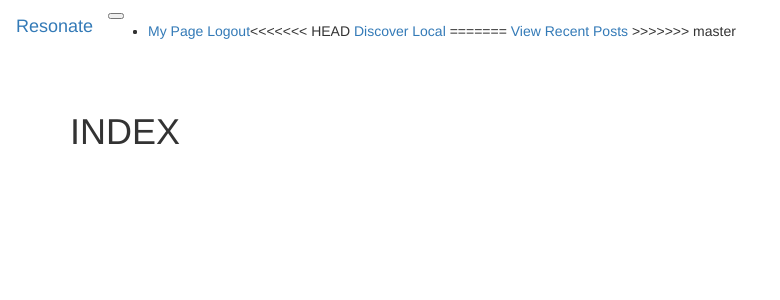
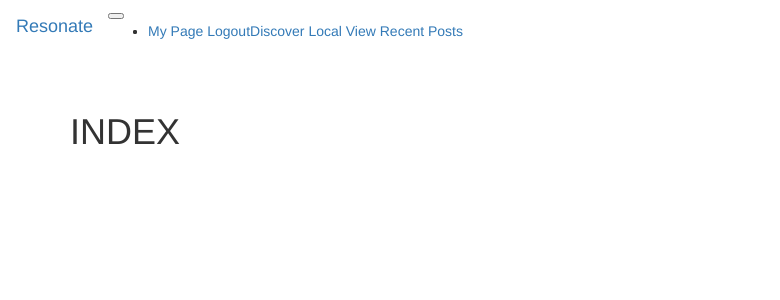
Before and after one commit to KRB001/Resonate, a Flask app: page /artist/Pop in a window 1280 px wide. Shown: the top 300 px of the page, without its empty margins (0-780 px from the left). Run offline with Flask 2, Linux system fonts and the light colour scheme; the visitor is signed in with stand-in values (Sample User, id 1); data comes from the database, SQL or seed files in the repository; data that the repository does not hold is empty; parts of the project's set-up code (start-up, migrations or seed data) failed here and were passed over; some libraries are stand-ins or nearby versions.

Commit message:
Cleanup after merge conflict

```diff
--- a/app/forms.py
+++ b/app/forms.py
@@ -56,11 +56,9 @@ class ArtistRegistrationForm(FlaskForm):
             raise ValidationError("Please only choose 3 similar artists.")
 
 
-<<<<<<< HEAD
 class LocalForm(FlaskForm):
     location = StringField('Location', validators=[DataRequired()])
     submit = SubmitField('Submit')
-=======
 class PostForm(FlaskForm):
     post = TextAreaField('Say something', validators=[DataRequired()])
     submit = SubmitField('Submit')
@@ -69,4 +67,3 @@ class PostForm(FlaskForm):
 class CommentForm(FlaskForm):
     post = TextAreaField('Reply', validators=[DataRequired()])
     submit = SubmitField('Submit')
->>>>>>> master
--- a/app/templates/base.html
+++ b/app/templates/base.html
@@ -30,13 +30,10 @@
             </li>
         {% endif %}
     </li>
-<<<<<<< HEAD
         <a class="nav-link" href="/discover"> Discover<span class="sr-only">(current)</span></a>
         <a class="nav-link" href="/local">Local<span class="sr-only">(current)</span></a>
-=======
    {#extra navbar stuff like search and local goes here #}
     <a class="nav-link" href="{{ url_for('posts') }}">View Recent Posts <span class="sr-only">(current)</span></a>
->>>>>>> master
       </li>
     </ul>
   </div>
```
